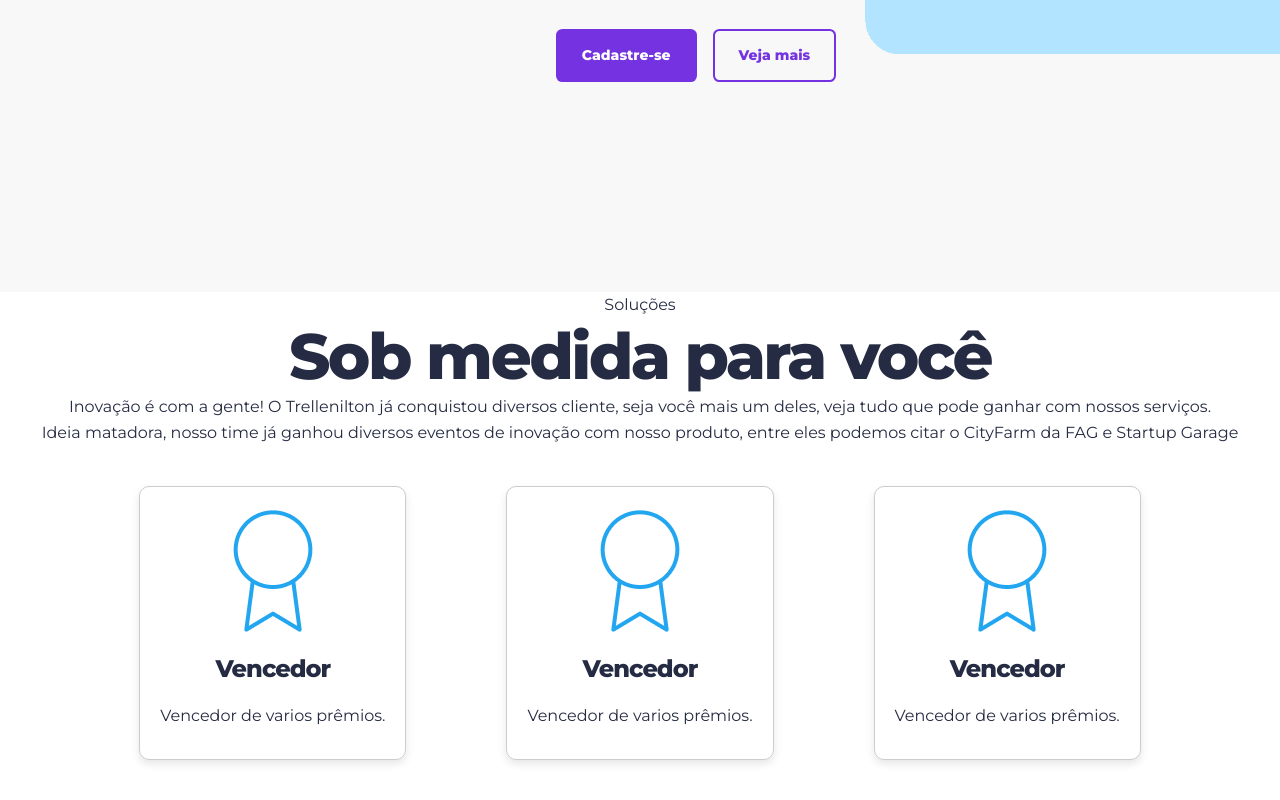
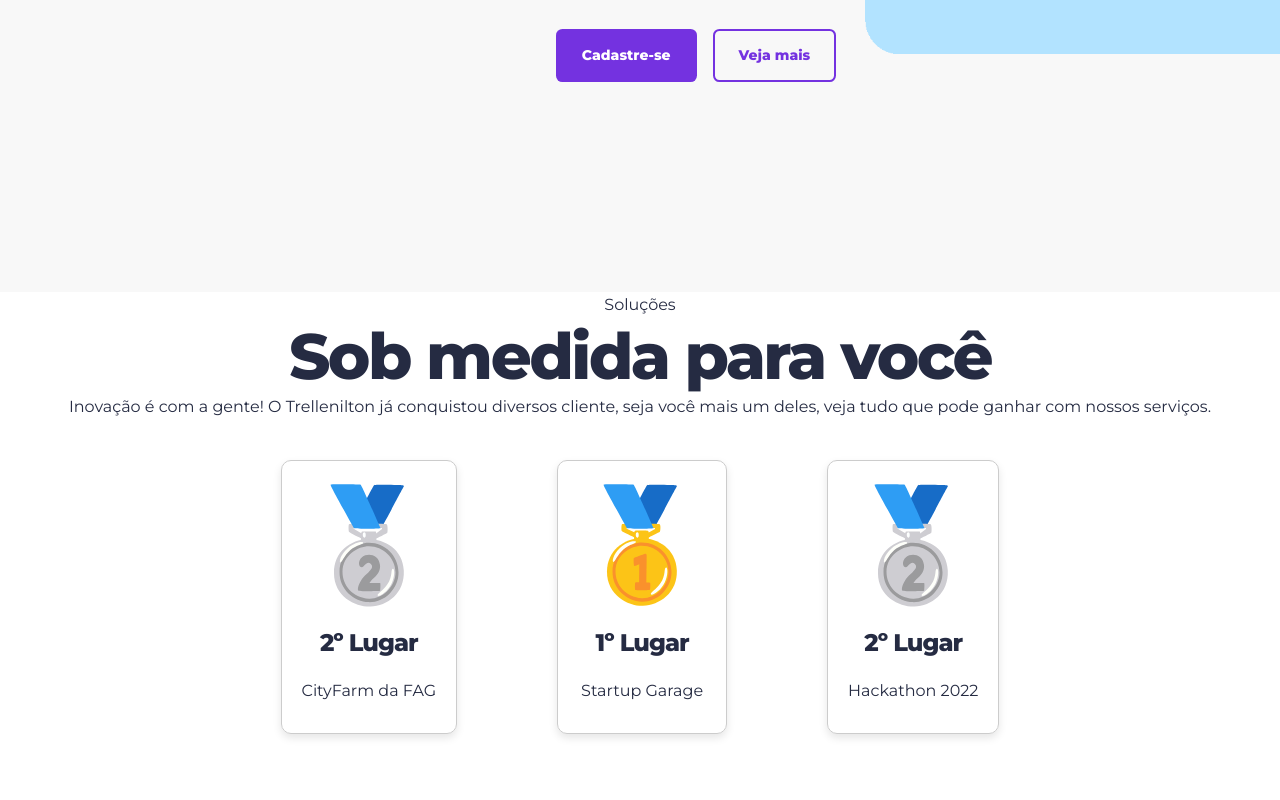
Before and after one commit to DiegoAATrevisan/landing-page, a React (Vite) app: page / in a window 1280 px wide. Shown: the part 508-1308 px from the top of the page. After the commit the page ends 1282 px from the top, so only its background shows below. Built offline with nearby package versions, Linux system fonts and the light colour scheme.

Commit message:
Added medals svgs

```diff
--- a/src/pages/Home.tsx
+++ b/src/pages/Home.tsx
@@ -3,12 +3,13 @@ import "../styles/header.css";
 import "../styles/hero.css";
 import "../styles/solution.css";
 import Logo from "../assets/Trellenilton logo.svg";
-import menu from "../assets/menu.svg"
-import close from "../assets/close.svg"
+import menu from "../assets/menu.svg";
+import close from "../assets/close.svg";
 import Button from "../components/Button";
 import HeroRectangleOne from "../assets/images/RectangleOne.png";
 import HeroRectangleTwo from "../assets/images/RectangleTwo.png";
-import iconePremio from "../assets/images/icone premio.png";
+import silverMedal from "../assets/silver medal.svg";
+import goldMedal from "../assets/gold medal.svg";
 import { useState } from "react";
 import Card from "../components/Card";
 
@@ -111,11 +112,10 @@ export default function Home() {
                         diversos cliente, seja você mais um deles, veja tudo que pode
                         ganhar com nossos serviços.
                     </p>
-                    <p>Ideia matadora, nosso time já ganhou diversos eventos de inovação com nosso produto, entre eles podemos citar o CityFarm da FAG e Startup Garage</p>
                     <div className="cards-container">
-                        <Card imgSrc={iconePremio} title="Vencedor" text="Vencedor de varios prêmios."></Card>
-                        <Card imgSrc={iconePremio} title="Vencedor" text="Vencedor de varios prêmios."></Card>
-                        <Card imgSrc={iconePremio} title="Vencedor" text="Vencedor de varios prêmios."></Card>
+                        <Card imgSrc={silverMedal} title="2º Lugar" text="CityFarm da FAG"></Card>
+                        <Card imgSrc={goldMedal} title="1º Lugar" text="Startup Garage"></Card>
+                        <Card imgSrc={silverMedal} title="2º Lugar" text="Hackathon 2022"></Card>
                     </div>
                 </div>
                 <div className="mobile-menu" id="solution-container">
@@ -123,9 +123,9 @@ export default function Home() {
                     <h1>Sob medida para você</h1>
                     <p>Inovação é com a gente! O Trellenilton já conquistou diversos clientes, seja você mais um deles, veja tudo que pode ganhar com nossos serviços.</p>
                     <div className="cards-container">
-                        <Card imgSrc={iconePremio} title="Vencedor" text="Vencedor de vários prêmios." />
-                        <Card imgSrc={iconePremio} title="Vencedor" text="Vencedor de vários prêmios." />
-                        <Card imgSrc={iconePremio} title="Vencedor" text="Vencedor de vários prêmios." />
+                        <Card imgSrc={silverMedal} title="2º Lugar" text="CityFarm da FAG" />
+                        <Card imgSrc={goldMedal} title="1º Lugar" text="Startup Garage" />
+                        <Card imgSrc={silverMedal} title="2º Lugar" text="Hackathon 2022" />
                     </div>
                 </div>
             </section>
```
Also changed, not shown: src/assets/gold medal.svg (added), src/assets/silver medal.svg (added).
